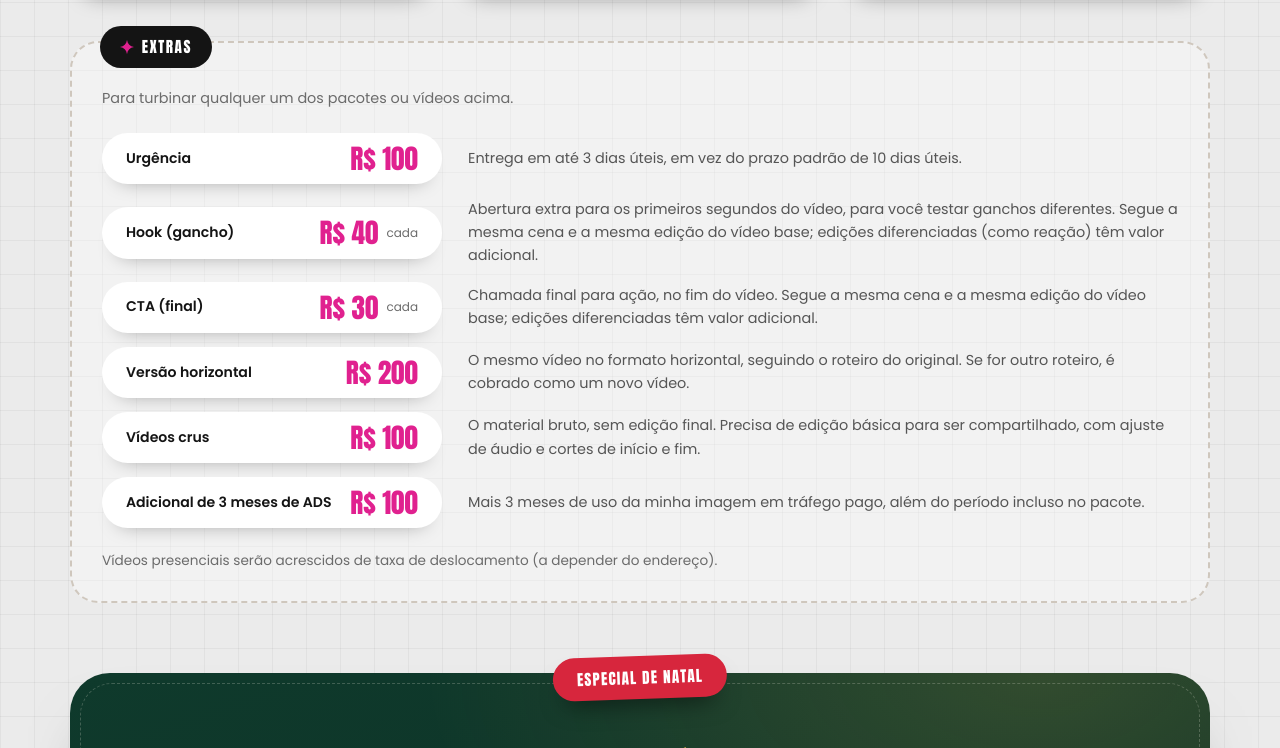
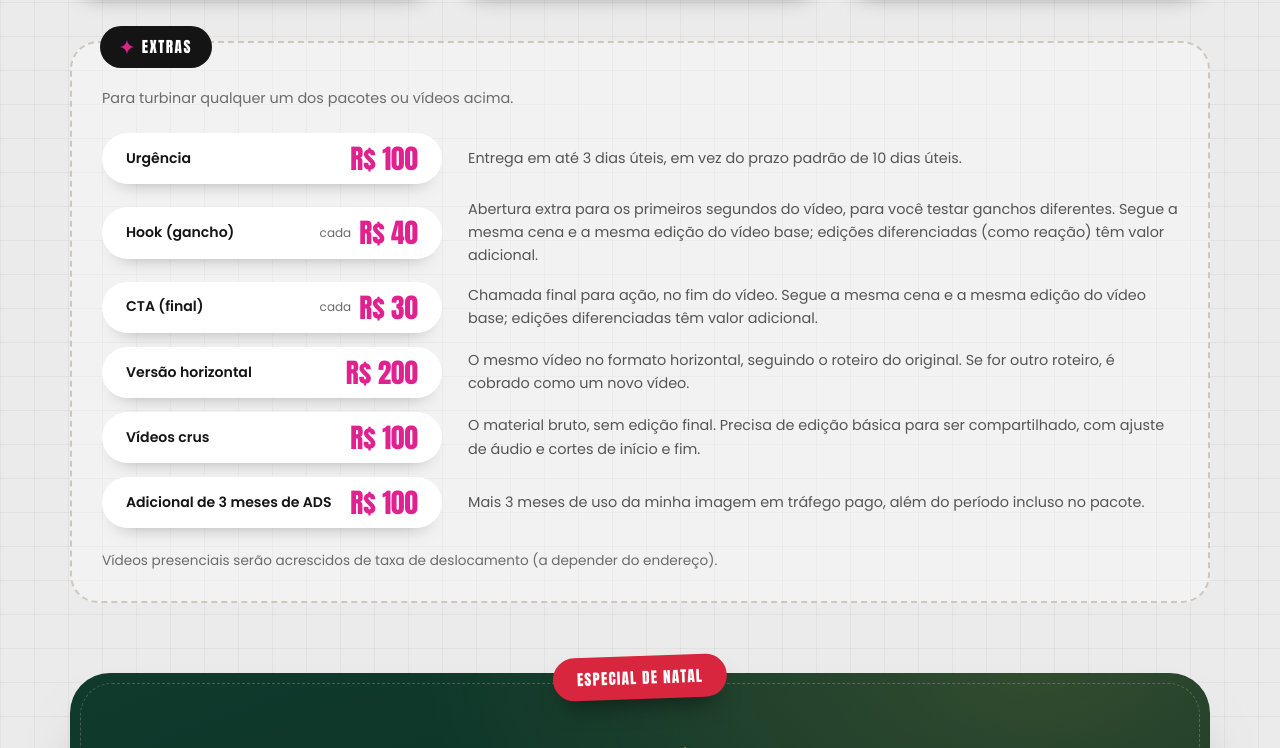
Before and after one commit to monicamasso/portfolio, a plain HTML site: page index.html in a window 1280 px wide. Shown: the part 11252-12000 px from the top of the page. Drawn offline with Linux system fonts and the light colour scheme.

Commit message:
Extras: 'cada' antes do valor, todos os preços alinhados
Co-Authored-By: Claude Sonnet 5.5 <noreply@anthropic.com>

```diff
--- a/index.html
+++ b/index.html
@@ -940,7 +940,7 @@
   .extra-card{display:flex;align-items:center;justify-content:space-between;gap:12px;flex-wrap:nowrap;background:#fff;border-radius:999px;padding:12px 24px;box-shadow:0 12px 20px -16px rgba(0,0,0,.4)}
   .extra-card b{font-size:.88rem;font-weight:600;line-height:1.25;flex:1 1 110px}
   .extra-card .preco{font-size:1.7rem}
-  .extra-card small{width:auto;margin:0 0 0 -4px;color:var(--gray);font-size:.75rem;white-space:nowrap;flex:none}
+  .extra-card small{width:auto;margin:0 -4px 0 0;color:var(--gray);font-size:.75rem;white-space:nowrap;flex:none}
   .extra-linha p{margin:0;color:#555;font-size:.9rem;line-height:1.6}
   .extras-nota{margin:22px 0 0;color:var(--gray);font-size:.85rem}
   @media (max-width:900px){.extra-linha{grid-template-columns:1fr;gap:8px}}
@@ -2435,7 +2435,7 @@ $("#funilNota").textContent = VALORES.funilNota;
   $("#estSelo").textContent = tm.selo; $("#estTitulo").textContent = tm.titulo; $("#estTema").textContent = tm.tema; $("#estLead").textContent = tm.lead;
 })();
 $("#extras").innerHTML = VALORES.extras.map((x) => `
-  <div class="extra-linha"><div class="extra-card"><b>${esc(x.nome)}</b><strong class="preco">${esc(x.preco)}</strong>${x.nota ? `<small>${esc(x.nota)}</small>` : ""}</div><p>${esc(x.texto)}</p></div>`).join("");
+  <div class="extra-linha"><div class="extra-card"><b>${esc(x.nome)}</b>${x.nota ? `<small>${esc(x.nota)}</small>` : ""}<strong class="preco">${esc(x.preco)}</strong></div><p>${esc(x.texto)}</p></div>`).join("");
 $("#extrasNota").textContent = VALORES.extrasNota;
 
 (function () {
```
